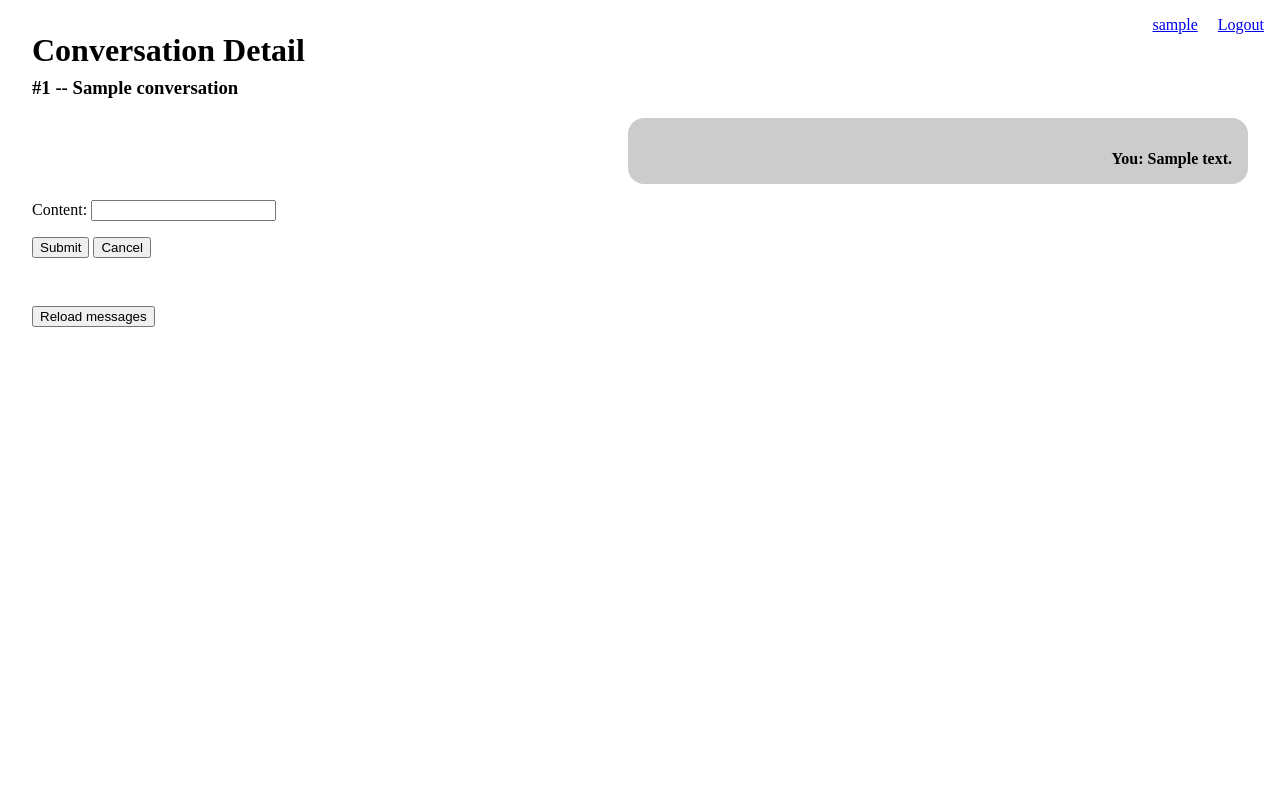
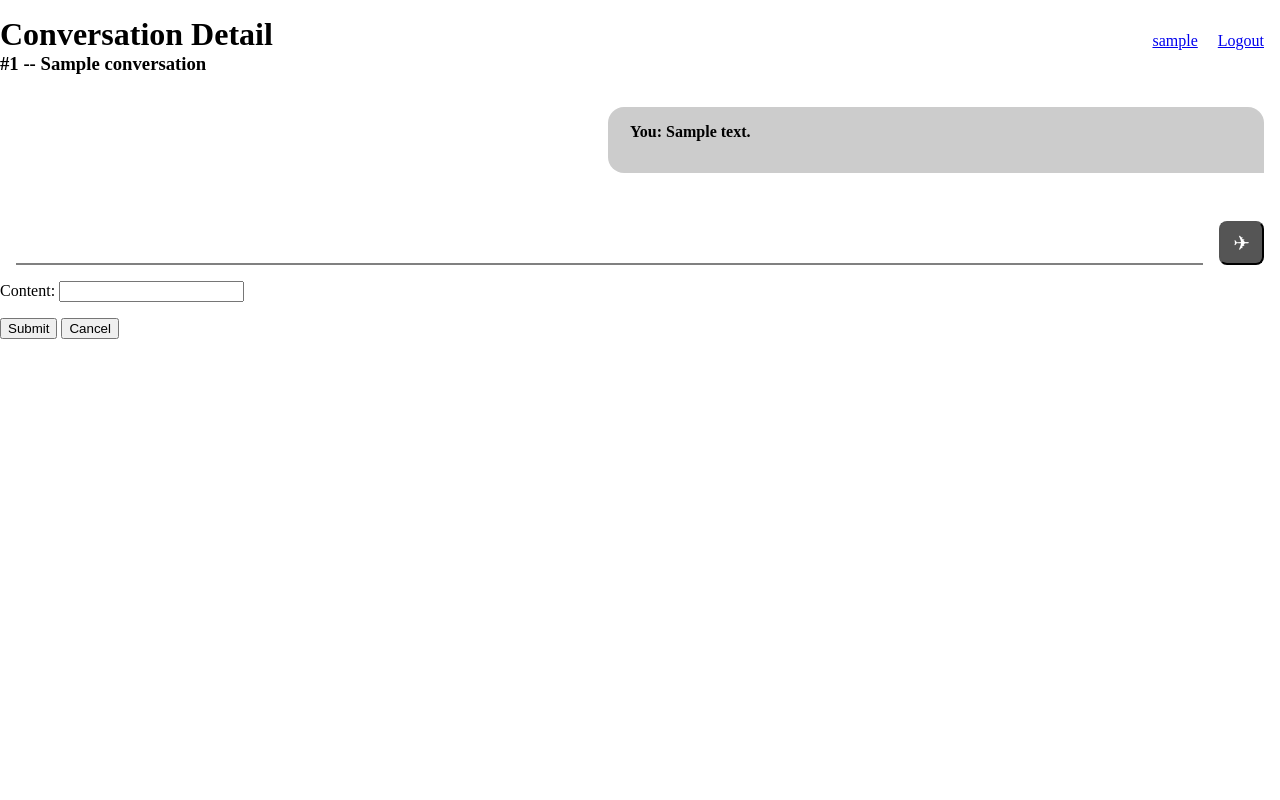
Before and after one commit to arcanemachine/django-chat, a Django app: page /chat/conversations/1/ in a window 1280 px wide. Run offline with Django 3.2, Linux system fonts and the light colour scheme; a user stored in the database is signed in; tables that the repository leaves empty hold one stand-in row (values such as "Sample post").

```diff
--- /dev/null
+++ b/chat/templates/chat/conversation_view.css
@@ -0,0 +1,77 @@
+<style>
+.v-enter-active, .v-leave-active {
+  transition: opacity .5s;
+}
+
+.v-enter, .v-leave-to {
+  opacity: 0;
+}
+
+.show-on-hover {
+  opacity: 0;
+}
+
+.show-on-hover:hover {
+  opacity: 1;
+}
+
+#app {
+  flex-grow: 1;
+}
+
+.chat-list {
+  margin: 0;
+  padding: 1rem;
+  text-indent: -1rem;
+  overflow-y: scroll;
+  max-height: 80vh;
+  flex-grow: 1;
+  list-style-type: none;
+}
+
+.conversation-item {
+  margin: 1rem 0;
+  max-width: 50%;
+}
+
+.message-update-status {
+  margin-top: 2rem;
+  font-weight: bold;
+  font-size: 1.3rem;
+}
+
+.item-current-user {
+  margin-left: auto;
+  padding: 1rem 1rem 2rem 1rem;
+  border-radius: 1rem 1rem 0 1rem;
+}
+
+.item-other-user {
+  margin-right: auto;
+  padding: 1rem 1rem 2rem 1rem;
+  border-radius: 0 1rem 1rem 1rem;
+}
+
+#message-container {
+  display: flex;
+  flex-direction: row;
+  margin: 1rem 1rem;
+}
+
+#message-input {
+  margin-right: 1rem;
+  width: 100%;
+  border-width: 0 0 2px;
+  border-color: gray;
+}
+
+#send-button {
+  font-size: 1.25rem;
+  border-radius: 0.5rem;
+  color: white;
+  padding: 0.5rem 0.75rem;
+
+  transition: background-color 0.5s;
+}
+
+</style>
--- a/chat/templates/chat/conversation_view.html
+++ b/chat/templates/chat/conversation_view.html
@@ -4,6 +4,7 @@
 
 {% block head_script %}
   {% include 'scripts.html' with vue=True js_cookie=True %}
+  {% include 'chat/conversation_view.css' %}
 {% endblock %}
 
 {% block body_title %}Conversation Detail{% endblock body_title %}
@@ -15,7 +16,7 @@
 {% if not conversation_messages %}
   <p>Say something to get the ball rolling!</p>
 {% else %}
-  <ul style="list-style-type: none;">
+  <ul class="chat-list" ref="chatList">
     <li v-for="message in messages"
         :key="message.pk"
         class="conversation-item"
@@ -62,11 +63,17 @@
   </ul>
 {% endif %}
 
-{% include 'base_form.html' %}
+  <div id="message-container">
+    <input id="message-input" type="text" v-model="messageInputText">
+    <button id="send-button"
+            class="cursor-url"
+            alt="send"
+            :style="{'background-color': messageInputText ? '#33f' : '#555'}">
+      &#9992; <!-- airplane emoji -->
+    </button>
+  </div>
 
-  <div id="json-messages" style="margin-top: 3rem;">
-    <button @click="getMessages">Reload messages</button>
-  </div>
+  {% include 'base_form.html' %}
 
   <transition>
     <div v-if="messageUpdateStatus" class="messageUpdateStatus">[[ messageUpdateStatus ]]</div>
@@ -76,177 +83,7 @@
 {% endblock content %}
 
 {% block body_end_script %}
-<script>
-
-"use strict";
-
-let app = new Vue({
-  el: '#app',
-  delimiters: ['[[', ']]'],
-  data: {
-    userUsername: '{{ user.username }}',
-    userPk: {{ user.pk }},
-    userIsStaff: '{{ user.is_staff }}' === 'True',
-    messages: '',
-    messageUpdatePanelValue: undefined,
-    messageUpdateStatus: '',
-    messageUpdatedContent: '',
-  },
-  mounted() {
-    this.getMessages();
-    setInterval(() => {this.getMessages();}, 5000)
-  },
-  methods: {
-    messageContentClass: function (message) {
-      return {
-        'bold': this.userCanEdit(message),
-        'cursor-url': this.userCanEdit(message),
-        'item-current-user': this.userIsSender(message),
-        'item-other-user': !this.userIsSender(message),
-      }
-    },
-    messageContentStyle: function (message) {
-      return {
-        'background-color': this.getBackgroundColor(message.fields.sender_username),
-      }
-    },
-    getBackgroundColor(username) {
-      let result = 0;
-      for (let i = 0; i < username.length; i++) {
-        result += username.codePointAt(i);
-      }
-      result = result % 14;
-      if (result % 14 < 9) {
-        result += 5;
-      }
-      return '#' + result.toString(16).repeat(6);
-    },
-    userIsSender: function (message) {
-      if (message.fields.sender === this.userPk) {
-        return true;
-      } else return false;
-    },
-    userCanEdit: function (message) {
-      if (this.userIsStaff) {
-        return true;
-      }
-      else if (this.userPk === message.fields.sender) {
-        return true;
-      }
-      else {
-        return false;
-      }
-    },
-    messageUpdatePanelSelect: function (messagePk) {
-      if (this.messageUpdatePanelValue != messagePk) {
-        this.messageUpdatePanelValue = messagePk;
-        this.messageUpdatedContent = this.messages[messagePk-1].fields.content;
-      } else {
-        this.messageUpdatePanelValue = undefined;
-        this.messageUpdatedContent = '';
-      }
-    },
-    getMessages: function () {
-      /* REPLACE WITH DRF URL */
-      fetch('/chat/api/conversations/{{ conversation.pk }}/messages/')
-      .then(response => {
-        if (!response.ok) {
-          throw new Error("HTTP error, status = " + response.status);
-          }
-        return response.json();
-      })
-      .then(data => this.messages = data)
-      .catch(error => console.log('Error: ' + error.message))
-    },
-    messageUpdate: function (messagePk) {
-
-      const csrfToken = Cookies.get('csrftoken');
-
-      const postData = {
-        "id": this.messagePk,
-        "content": this.messageUpdatedContent
-      }
-
-      fetch(`/api/v1/messages/${messagePk}/`, {
-        method: 'PATCH',
-        headers: {
-          'Content-Type': 'application/json',
-          'X-CSRFToken': csrfToken
-        },
-        body: JSON.stringify(postData)
-      })
-      .then(response => {
-        if (!response.ok) {
-          if (response.status === 403) {
-            this.displayStatusMessage('You do not have permission to modify this message.');
-          }
-          throw new Error("HTTP error, status = " + response.status);
-          }
-        return response.json();
-      })
-      .then(() => {
-        this.displayStatusMessage('Message updated successfully.');
-        this.getMessages();
-      })
-      .catch(error => {
-        console.log('Error: ' + error.message)
-      })
-      this.messageUpdatePanelValue = undefined;
-    },
-    displayStatusMessage: function (message) {
-      this.messageUpdateStatus = message;
-      setTimeout(() => {
-        this.messageUpdateStatus = '';
-        this.messageUpdatePanelValue = undefined;
-      }, 3000)
-    }
-  }
-})
-
-</script>
-
-<style>
-
-.v-enter-active, .v-leave-active {
-  transition: opacity .5s;
-}
-
-.v-enter, .v-leave-to {
-  opacity: 0;
-}
-
-.show-on-hover {
-  opacity: 0;
-}
-
-.show-on-hover:hover {
-  opacity: 1;
-}
-
-.conversation-item {
-  margin: 1rem 0;
-  border-radius: 1rem;
-  max-width: 50%;
-}
-
-.message-update-status {
-  margin-top: 2rem;
-  font-weight: bold;
-  font-size: 1.3rem;
-}
-
-.item-current-user {
-  margin-left: auto;
-  text-align: right;
-  padding: 2rem 1rem 1rem 1rem;
-  background-color: #999;
-}
-
-.item-other-user {
-  margin-right: auto;
-  padding: 1rem 1rem 2rem 1rem;
-}
-
-</style>
-
+  <script>
+  {% include 'chat/conversation_view.js' %}
+  </script>
 {% endblock body_end_script %}
--- a/static/css/base.css
+++ b/static/css/base.css
@@ -1,18 +1,43 @@
 body {
-  margin: 2rem;
+  margin: 0;
+}
+
+#page-container {
+  display: flex;
+  flex-direction: column;
+  min-height: 100vh;
+}
+
+#header-container {
+  margin-top: 1rem;
+  max-height: 10vh;
+  display: flex;
+  flex-direction: row;
+  justify-content: space-between;
+}
+
+#title-container {
+  display: flex;
+  flex-direction: column;
+}
+
+#login-container {
+  margin: 1rem;
 }
 
 .info-message {
+  margin: 1rem;
   font-weight: bold;
-  margin: 1rem;
 }
 
 #body-title {
+  margin-top: 0;
   margin-bottom: 0;
 }
 
 #body-subheading {
-  margin-top: 0.5rem;
+  margin-top: 0;
+  margin-bottom: 0;
 }
 
 /* formatting */
--- a/templates/base.html
+++ b/templates/base.html
@@ -12,7 +12,20 @@
   </head>
   <body>
 
-    <section id="login-box" style="position: absolute; top: 1rem; right: 1rem">
+    <noscript>
+      <h3>This page requires JavaScript. Please enable JavaScript to continue.</h3>
+    </noscript>
+
+    <div id="page-container">
+
+      <div id="header-container">
+
+        <div id="title-container">
+          <h1 id="body-title">{% block body_title %}{% endblock body_title %}</h1>
+          <h3 id="body-subheading">{% block body_subheading %}{% endblock body_subheading %}</h3>
+        </div>
+
+        <section id="login-container">
           {% if not user.is_authenticated %}
           <span><a href="{% url 'users:login' %}">Login</a></span>
           <span style="margin-left: 1rem;"><a href="{% url 'users:register' %}">Register</a></span>
@@ -22,18 +35,19 @@
           {% endif %}
         </section>
 
-    <h1 id="body-title">{% block body_title %}{% endblock body_title %}</h1>
-    <h3 id="body-subheading">{% block body_subheading %}{% endblock body_subheading %}</h3>
+      </div>
 
 {% if messages %}
   {% for message in messages %}
-          <div class="info-message"><strong>{{ message }}</strong></div>
+      <div class="info-message">
+        <strong>{{ message }}</strong>
+      </div>
   {% endfor %}
 {% endif %}
 
 
 {% block content %}{% endblock content %}
-
+    </div>
 {% block body_end_script %}{% endblock body_end_script %}
 
 	</body>
```
Also changed, not shown: chat/templates/chat/conversation_view.js (added, +152 -0 lines), static/img/send.svg (added). Lines whose indentation alone changed are shown as unchanged.
